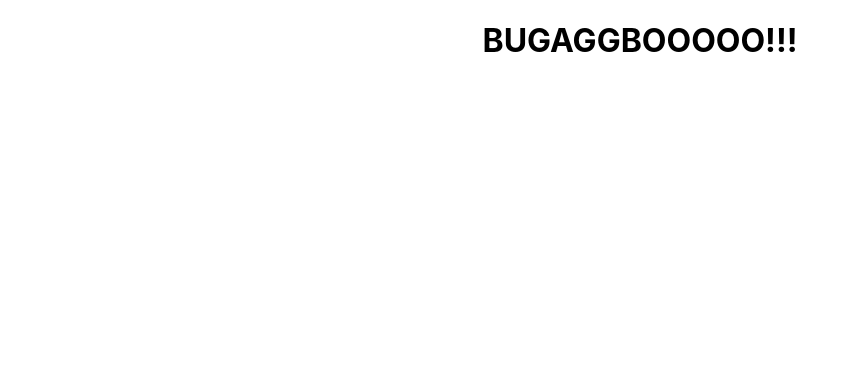
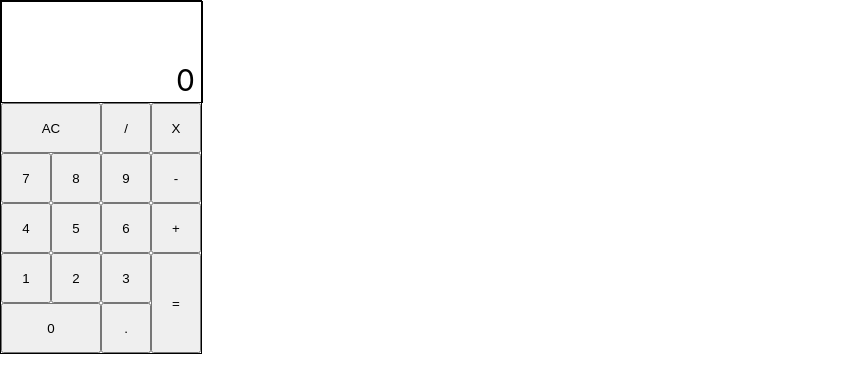
Before and after one commit to melocj2/fcctrinkets, a React (Create React App) app in the folder calculatorjs/: page / in a window 1280 px wide. Shown: the top 392 px of the page, without its empty margins (0-858 px from the left). Built offline with nearby package versions, Linux system fonts and the light colour scheme.

Commit message:
all functionlity with this app is complete, however, not passing tests on fcc... will have to readdress tomorrow... zero styling completed on app as well

```diff
--- a/calculatorjs/src/App.css
+++ b/calculatorjs/src/App.css
@@ -1,38 +1,51 @@
-.App {
-  text-align: center;
+#calc {
+  border: 1px black solid;
+  width: 200px;
 }
 
-.App-logo {
-  height: 40vmin;
-  pointer-events: none;
+#display {
+  border: 1px black solid;
+  width: 200px;
+  height: 100px;
+  margin: auto;
+  position: relative;
 }
 
-@media (prefers-reduced-motion: no-preference) {
-  .App-logo {
-    animation: App-logo-spin infinite 20s linear;
-  }
+#dis-down {
+  position: absolute;
+  bottom: 0;
+  width: 90%;
+  height: 40px;
+  font-size: 30px;
+  text-align: right;
+  right: 7px;
+  height: 40px;
 }
 
-.App-header {
-  background-color: #282c34;
-  min-height: 100vh;
-  display: flex;
-  flex-direction: column;
-  align-items: center;
-  justify-content: center;
-  font-size: calc(10px + 2vmin);
-  color: white;
+#dis-up {
+  position: absolute;
+  top: 0;
+  width: 90%;
+  font-size: 15px;
+  height: 20px;
+  text-align: right;
+  right: 7px;
 }
 
-.App-link {
-  color: #61dafb;
+button {
+  width: 50px;
+  height: 50px;
 }
 
-@keyframes App-logo-spin {
-  from {
-    transform: rotate(0deg);
-  }
-  to {
-    transform: rotate(360deg);
-  }
+#clear {
+  width: 100px;
 }
+
+#zero {
+  width: 100px;
+}
+
+#equals {
+  height: 100px;
+  float: right;
+}
--- a/calculatorjs/src/App.js
+++ b/calculatorjs/src/App.js
@@ -1,17 +1,160 @@
 import React from 'react';
 import './App.css';
+
+
+function Keypad(props) {
+  return (
+    <div id="keypad">
+      <button id="clear" onClick={props.handleClick} value="clear">AC</button>
+      <button id="divide" onClick={props.handleClick} value="/" className="operator">/</button>
+      <button id="multiply" onClick={props.handleClick} value="*" className="operator">X</button>
+      <button id="seven" onClick={props.handleClick} value="7" className="inte">7</button>
+      <button id="eight" onClick={props.handleClick} value="8" className="inte">8</button>
+      <button id="nine" onClick={props.handleClick} value="9" className="inte">9</button>
+      <button id="subtract" onClick={props.handleClick} value="-" className="operator">-</button>
+      <button id="four" onClick={props.handleClick} value="4" className="inte">4</button>
+      <button id="five" onClick={props.handleClick} value="5" className="inte">5</button>
+      <button id="six" onClick={props.handleClick} value="6" className="inte">6</button>
+      <button id="addition" onClick={props.handleClick} value="+" className="operator">+</button>
+      <button id="one" onClick={props.handleClick} value="1" className="inte">1</button>
+      <button id="two" onClick={props.handleClick} value="2" className="inte">2</button>
+      <button id="three" onClick={props.handleClick} value="3" className="inte">3</button>
+      <button id="equals" onClick={props.handleClick} value="=">=</button>
+      <button id="zero" onClick={props.handleClick} value="0">0</button>
+      <button id="decimal" onClick={props.handleClick} value=".">.</button>
+    </div>
+  )
+}
 
 class App extends React.Component {
   constructor(props) {
     super(props);
     this.state = {
-      display: []
+      upDisplay: "",
+      downDisplay: "0",
+      hasDec: false,
+      carryForward: false
+    }
+  this.handleClick = this.handleClick.bind(this)
+  }
+
+  handleClick = (event) =>
+  { if (event.target.value === "clear") {
+    this.setState({
+    upDisplay: "",
+    downDisplay: "0",
+    carryForward: false
+    })
+    }
+    if (event.target.value === "=") {
+    this.setState({
+    downDisplay: eval(this.state.upDisplay).toString(),
+    upDisplay: this.state.upDisplay.concat("="+(eval(this.state.upDisplay).toString())),
+    carryForward: true
+    })
+    }
+    if (!isNaN(this.state.downDisplay) && this.state.carryForward === false) {
+      if (this.state.downDisplay === "0") {
+        if (this.state.upDisplay === "" && event.target.value === "0")
+          {
+          this.setState({
+            upDisplay: this.state.upDisplay.concat("0")
+            })
+          }
+        if (event.target.value === ".")
+          {
+          this.setState({
+            upDisplay: this.state.upDisplay.concat("."),
+            downDisplay: this.state.downDisplay.concat("."),
+            hasDec: true
+            })
+          }
+        if (event.target.className === "inte")
+          {
+          this.setState({
+            upDisplay: event.target.value,
+            downDisplay: event.target.value
+          })
+          }
+        if (event.target.value === "-")
+          {
+          this.setState({
+            upDisplay: "-",
+            downDisplay: "-"
+          })
+          }
+      }
+      else {
+        if (event.target.className === "inte" || event.target.value === "0")
+          {
+          this.setState({
+            upDisplay: this.state.upDisplay.concat(event.target.value),
+            downDisplay: this.state.downDisplay.concat(event.target.value)
+          })
+        }
+        if (event.target.className === "operator") {
+          this.setState({
+            upDisplay: this.state.upDisplay.concat(event.target.value),
+            downDisplay: event.target.value
+          })
+        }
+        if (event.target.value === "." && this.state.hasDec === false) {
+          this.setState({
+            upDisplay: this.state.upDisplay.concat(event.target.value),
+            downDisplay: this.state.upDisplay.concat(event.target.value),
+            hasDec: true
+          })
+        }
+      }
+    }
+    else if ((!isNaN(this.state.downDisplay)) && this.state.carryForward === true) {
+      if (event.target.className === "operator" || event.target.value === "-") {
+        this.setState({
+          upDisplay: this.state.downDisplay.concat(event.target.value),
+          downDisplay: event.target.value,
+          carryForward: false
+        })
+      }
+      else {
+        this.setState({
+          upDisplay: "",
+          downDisplay: "0",
+          carryForward: false
+        })
+      }
+    }
+    else {
+      if (event.target.value !== "-" && event.target.className === "operator") {
+        this.setState({
+          upDisplay: this.state.upDisplay.replace(/.$/g, event.target.value),
+          downDisplay: event.target.value,
+          hasDec: false
+        })
+      }
+      if (event.target.value === "-" && this.state.downDisplay.length <= 2) {
+        this.setState({
+          upDisplay: this.state.upDisplay.concat(event.target.value),
+          downDisplay: this.state.downDisplay.concat(event.target.value),
+          hasDec: false,
+        })
+      }
+      if (event.target.className === "inte" || event.target.value === "0") {
+        this.setState({
+          upDisplay: this.state.upDisplay.concat(event.target.value),
+          downDisplay: event.target.value,
+          hasDec: false
+        })
+      }
     }
   }
   render() {
   return (
-    <div className="App">
-      <h1>BUGAGGBOOOOO!!!</h1>
+    <div id="calc">
+      <div id="display">
+        <div id="dis-up">{this.state.upDisplay}</div>
+        <div id="dis-down">{this.state.downDisplay}</div>
+      </div>
+      <Keypad handleClick={this.handleClick}/>
     </div>
   );
   }
```
